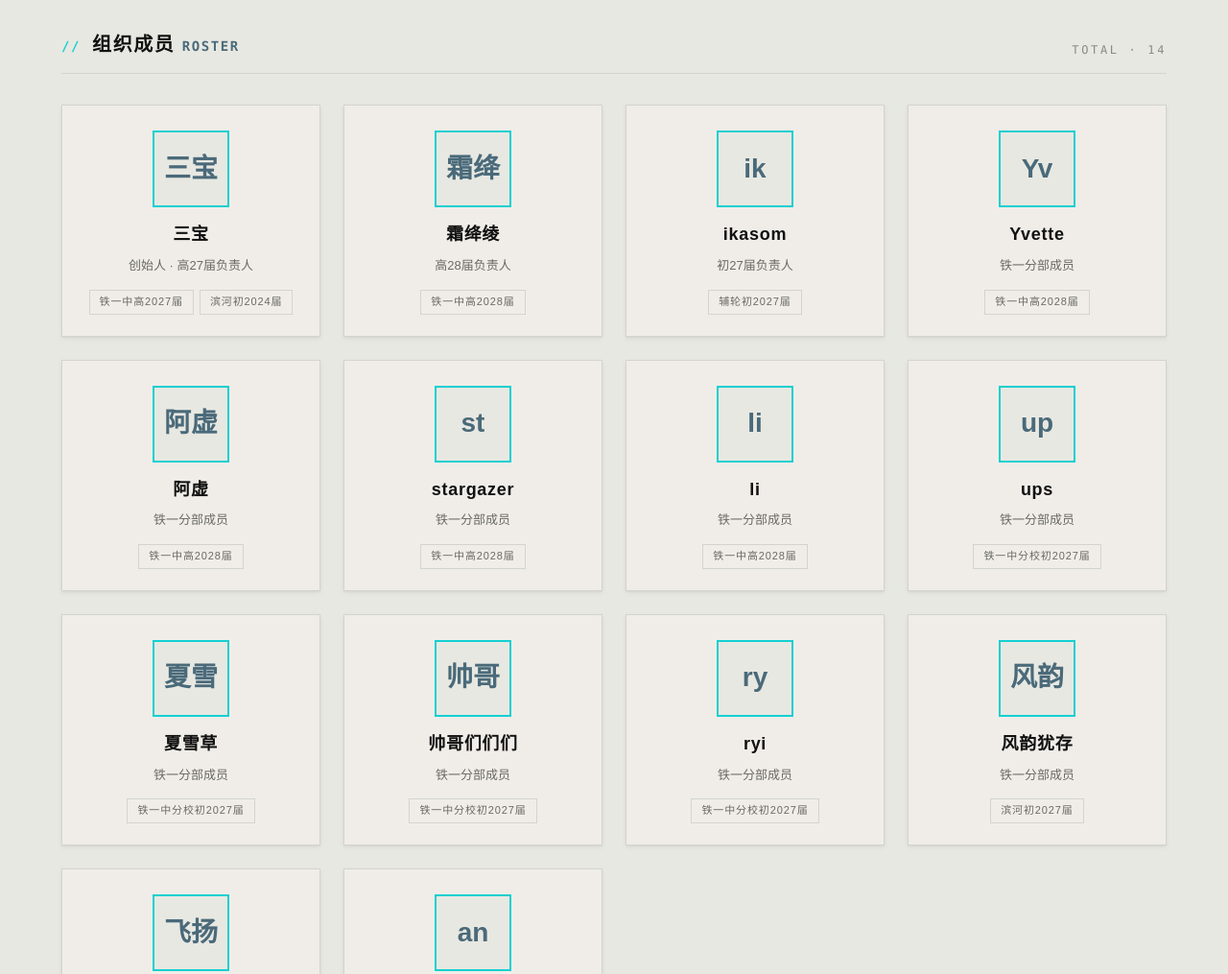
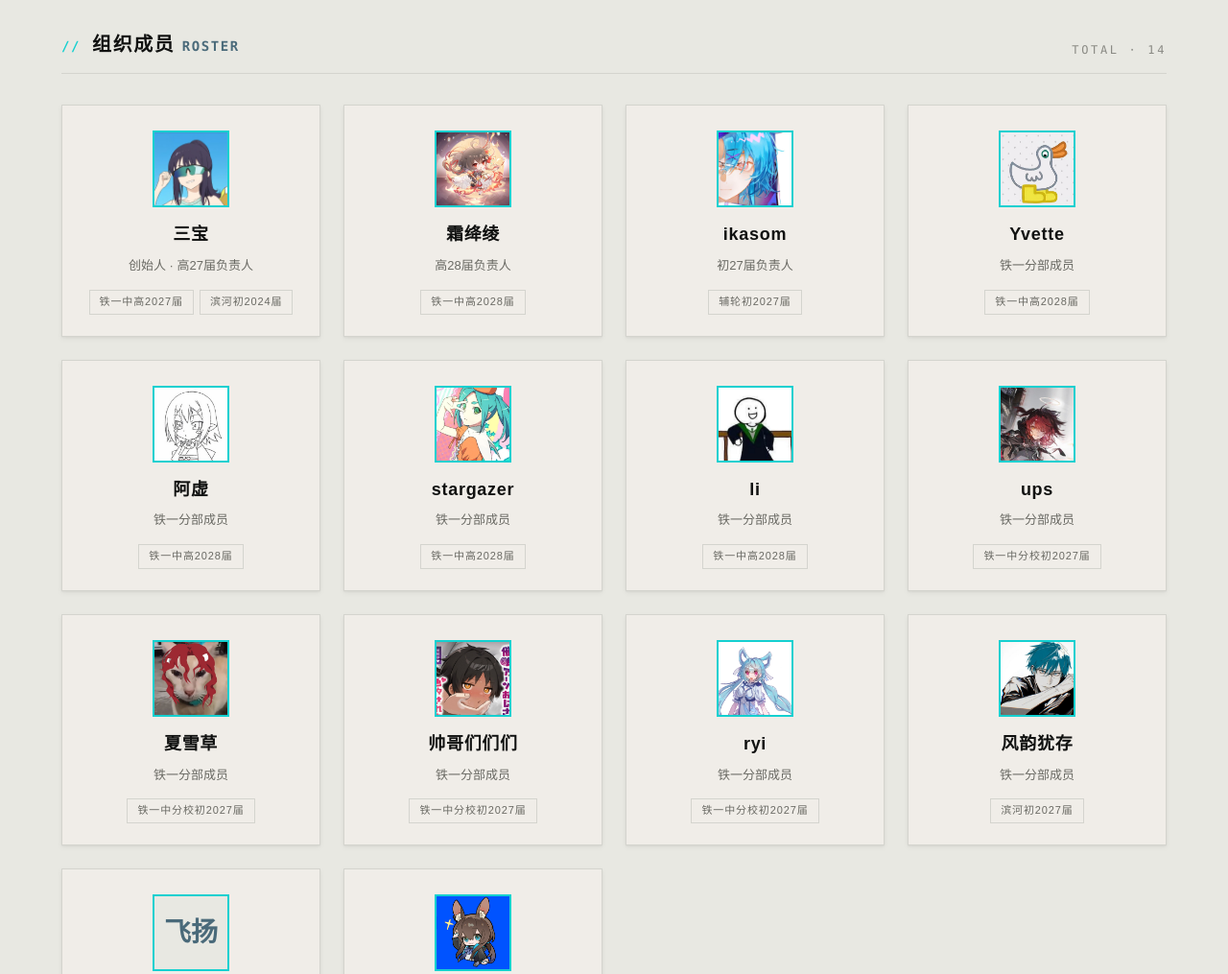
Before and after one commit to sanbaodaren/hongshan-site, a plain HTML site: page members.html in a window 1280 px wide. Shown: the part 340-1355 px from the top of the page at 96% size. Drawn offline with Linux system fonts and the light colour scheme.

Commit message:
成员资料：接入13位成员真实头像照片，弹窗同步显示
Co-Authored-By: Claude Fable 5 <noreply@anthropic.com>

```diff
--- a/css/style.css
+++ b/css/style.css
@@ -369,7 +369,9 @@ button { font-family: inherit; cursor: pointer; }
   background: var(--bg); color: var(--steel);
   display: flex; align-items: center; justify-content: center;
   font-size: 28px; font-weight: 600; margin-bottom: 6px;
+  overflow: hidden;
 }
+.m-avatar img { width: 100%; height: 100%; object-fit: cover; display: block; }
 .m-name { font-size: 18px; font-weight: 600; letter-spacing: .04em; }
 .m-role { font-size: 13px; color: var(--muted); }
 .m-tags { display: flex; flex-wrap: wrap; gap: 6px; justify-content: center; margin-top: 6px; }
--- a/js/main.js
+++ b/js/main.js
@@ -253,7 +253,13 @@
     document.querySelectorAll('.member-card').forEach(function (card) {
       card.addEventListener('click', function () {
         modal.querySelector('.m-name').textContent = card.getAttribute('data-name');
-        modal.querySelector('.m-avatar').textContent = card.getAttribute('data-name').slice(0, 2);
+        var modalAv = modal.querySelector('.m-avatar');
+        var avatarSrc = card.getAttribute('data-avatar');
+        if (avatarSrc) {
+          modalAv.innerHTML = '<img src="' + avatarSrc + '" alt="' + card.getAttribute('data-name') + '">';
+        } else {
+          modalAv.textContent = card.getAttribute('data-name').slice(0, 2);
+        }
         modal.querySelector('.m-role').textContent = card.getAttribute('data-role');
         modal.querySelector('.m-bio').textContent = card.getAttribute('data-bio');
         var tags = (card.getAttribute('data-tags') || '').split(',');
--- a/members.html
+++ b/members.html
@@ -41,10 +41,11 @@
 
           <article class="member-card"
                    data-name="三宝"
+                   data-avatar="assets/members/三宝.jpg"
                    data-role="创始人 · 高27届负责人"
                    data-bio="西安市铁一中学 高2027届；西安滨河学校 初2024届。宏山科学院铁一分部创始人，兼任高27届负责人。"
                    data-tags="创始人,高2027届,初2024届">
-            <div class="m-avatar">三宝</div>
+            <div class="m-avatar"><img src="assets/members/三宝.jpg" alt="三宝"></div>
             <h3 class="m-name">三宝</h3>
             <p class="m-role">创始人 · 高27届负责人</p>
             <div class="m-tags"><span class="tag">铁一中高2027届</span><span class="tag">滨河初2024届</span></div>
@@ -52,10 +53,11 @@
 
           <article class="member-card"
                    data-name="霜绛绫"
+                   data-avatar="assets/members/霜绛绫.jpg"
                    data-role="高28届负责人"
                    data-bio="西安市铁一中学 高2028届。宏山科学院铁一分部高28届负责人。"
                    data-tags="高28届负责人,高2028届">
-            <div class="m-avatar">霜绛</div>
+            <div class="m-avatar"><img src="assets/members/霜绛绫.jpg" alt="霜绛绫"></div>
             <h3 class="m-name">霜绛绫</h3>
             <p class="m-role">高28届负责人</p>
             <div class="m-tags"><span class="tag">铁一中高2028届</span></div>
@@ -63,10 +65,11 @@
 
           <article class="member-card"
                    data-name="ikasom"
+                   data-avatar="assets/members/ikasom.jpg"
                    data-role="初27届负责人"
                    data-bio="辅轮初2027届。宏山科学院铁一分部初27届负责人。"
                    data-tags="初27届负责人,初2027届">
-            <div class="m-avatar">ik</div>
+            <div class="m-avatar"><img src="assets/members/ikasom.jpg" alt="ikasom"></div>
             <h3 class="m-name">ikasom</h3>
             <p class="m-role">初27届负责人</p>
             <div class="m-tags"><span class="tag">辅轮初2027届</span></div>
@@ -74,10 +77,11 @@
 
           <article class="member-card"
                    data-name="Yvette"
+                   data-avatar="assets/members/Yvette.jpg"
                    data-role="铁一分部成员"
                    data-bio="西安市铁一中学 高2028届。宏山科学院铁一分部成员。"
                    data-tags="成员,高2028届">
-            <div class="m-avatar">Yv</div>
+            <div class="m-avatar"><img src="assets/members/Yvette.jpg" alt="Yvette"></div>
             <h3 class="m-name">Yvette</h3>
             <p class="m-role">铁一分部成员</p>
             <div class="m-tags"><span class="tag">铁一中高2028届</span></div>
@@ -85,10 +89,11 @@
 
           <article class="member-card"
                    data-name="阿虚"
+                   data-avatar="assets/members/阿虚.jpg"
                    data-role="铁一分部成员"
                    data-bio="西安市铁一中学 高2028届。宏山科学院铁一分部成员。"
                    data-tags="成员,高2028届">
-            <div class="m-avatar">阿虚</div>
+            <div class="m-avatar"><img src="assets/members/阿虚.jpg" alt="阿虚"></div>
             <h3 class="m-name">阿虚</h3>
             <p class="m-role">铁一分部成员</p>
             <div class="m-tags"><span class="tag">铁一中高2028届</span></div>
@@ -96,10 +101,11 @@
 
           <article class="member-card"
                    data-name="stargazer"
+                   data-avatar="assets/members/stargazer.jpg"
                    data-role="铁一分部成员"
                    data-bio="西安市铁一中学 高2028届。宏山科学院铁一分部成员。"
                    data-tags="成员,高2028届">
-            <div class="m-avatar">st</div>
+            <div class="m-avatar"><img src="assets/members/stargazer.jpg" alt="stargazer"></div>
             <h3 class="m-name">stargazer</h3>
             <p class="m-role">铁一分部成员</p>
             <div class="m-tags"><span class="tag">铁一中高2028届</span></div>
@@ -107,10 +113,11 @@
 
           <article class="member-card"
                    data-name="li"
+                   data-avatar="assets/members/li.jpg"
                    data-role="铁一分部成员"
                    data-bio="西安市铁一中学 高2028届。宏山科学院铁一分部成员。"
                    data-tags="成员,高2028届">
-            <div class="m-avatar">li</div>
+            <div class="m-avatar"><img src="assets/members/li.jpg" alt="li"></div>
             <h3 class="m-name">li</h3>
             <p class="m-role">铁一分部成员</p>
             <div class="m-tags"><span class="tag">铁一中高2028届</span></div>
@@ -118,10 +125,11 @@
 
           <article class="member-card"
                    data-name="ups"
+                   data-avatar="assets/members/ups.jpg"
                    data-role="铁一分部成员"
                    data-bio="西安铁一中分校 初2027届。宏山科学院铁一分部成员。"
                    data-tags="成员,初2027届">
-            <div class="m-avatar">up</div>
+            <div class="m-avatar"><img src="assets/members/ups.jpg" alt="ups"></div>
             <h3 class="m-name">ups</h3>
             <p class="m-role">铁一分部成员</p>
             <div class="m-tags"><span class="tag">铁一中分校初2027届</span></div>
@@ -129,10 +137,11 @@
 
           <article class="member-card"
                    data-name="夏雪草"
+                   data-avatar="assets/members/夏雪草.jpg"
                    data-role="铁一分部成员"
                    data-bio="西安铁一中分校 初2027届。宏山科学院铁一分部成员。"
                    data-tags="成员,初2027届">
-            <div class="m-avatar">夏雪</div>
+            <div class="m-avatar"><img src="assets/members/夏雪草.jpg" alt="夏雪草"></div>
             <h3 class="m-name">夏雪草</h3>
             <p class="m-role">铁一分部成员</p>
             <div class="m-tags"><span class="tag">铁一中分校初2027届</span></div>
@@ -140,10 +149,11 @@
 
           <article class="member-card"
                    data-name="帅哥们们们"
+                   data-avatar="assets/members/帅哥们们们.jpg"
                    data-role="铁一分部成员"
                    data-bio="西安铁一中分校 初2027届。宏山科学院铁一分部成员。"
                    data-tags="成员,初2027届">
-            <div class="m-avatar">帅哥</div>
+            <div class="m-avatar"><img src="assets/members/帅哥们们们.jpg" alt="帅哥们们们"></div>
             <h3 class="m-name">帅哥们们们</h3>
             <p class="m-role">铁一分部成员</p>
             <div class="m-tags"><span class="tag">铁一中分校初2027届</span></div>
@@ -151,10 +161,11 @@
 
           <article class="member-card"
                    data-name="ryi"
+                   data-avatar="assets/members/ryi.jpg"
                    data-role="铁一分部成员"
                    data-bio="西安铁一中分校 初2027届。宏山科学院铁一分部成员。"
                    data-tags="成员,初2027届">
-            <div class="m-avatar">ry</div>
+            <div class="m-avatar"><img src="assets/members/ryi.jpg" alt="ryi"></div>
             <h3 class="m-name">ryi</h3>
             <p class="m-role">铁一分部成员</p>
             <div class="m-tags"><span class="tag">铁一中分校初2027届</span></div>
@@ -162,10 +173,11 @@
 
           <article class="member-card"
                    data-name="风韵犹存"
+                   data-avatar="assets/members/风韵犹存.jpg"
                    data-role="铁一分部成员"
                    data-bio="西安滨河学校 初2027届。宏山科学院铁一分部成员。"
                    data-tags="成员,初2027届">
-            <div class="m-avatar">风韵</div>
+            <div class="m-avatar"><img src="assets/members/风韵犹存.jpg" alt="风韵犹存"></div>
             <h3 class="m-name">风韵犹存</h3>
             <p class="m-role">铁一分部成员</p>
             <div class="m-tags"><span class="tag">滨河初2027届</span></div>
@@ -184,10 +196,11 @@
 
           <article class="member-card"
                    data-name="anon"
+                   data-avatar="assets/members/anon.png"
                    data-role="铁一分部成员"
                    data-bio="西安市铁一中学 高2028届。宏山科学院铁一分部成员。"
                    data-tags="成员,高2028届">
-            <div class="m-avatar">an</div>
+            <div class="m-avatar"><img src="assets/members/anon.png" alt="anon"></div>
             <h3 class="m-name">anon</h3>
             <p class="m-role">铁一分部成员</p>
             <div class="m-tags"><span class="tag">铁一中高2028届</span></div>
@@ -203,7 +216,7 @@
 
   </main>
 
-  <!-- 成员详情弹窗（结构保留） -->
+  <!-- 成员详情弹窗 -->
   <div class="modal" id="memberModal" role="dialog" aria-modal="true" aria-label="成员详情">
     <div class="modal-panel">
       <button class="modal-close" aria-label="关闭">✕</button>
@@ -216,7 +229,7 @@
         </div>
       </div>
       <div class="modal-body">
-        <h4>个人简介</h4>
+        <h4>学历与简介</h4>
         <p class="m-bio"></p>
         <h4>所属分组</h4>
         <p class="m-groups">铁一分部 · 学习组织</p>
```
Also changed, not shown: assets/members/Yvette.jpg (renamed from 头像/YVette.jpg), assets/members/anon.png (renamed from 头像/anon.png), assets/members/ikasom.jpg (renamed from 头像/ikasom.jpg), assets/members/li.jpg (renamed from 头像/li.jpg), assets/members/ryi.jpg (renamed from 头像/ryi.jpg), assets/members/stargazer.jpg (renamed from 头像/stargazer.jpg), assets/members/ups.jpg (renamed from 头像/ups.jpg), assets/members/三宝.jpg (renamed from 头像/三宝.jpg), assets/members/夏雪草.jpg (renamed from 头像/夏雪草.jpg), assets/members/帅哥们们们.jpg (renamed from 头像/帅哥们们们.jpg), assets/members/阿虚.jpg (renamed from 头像/阿虚.jpg), assets/members/霜绛绫.jpg (renamed from 头像/霜绛绫.jpg), assets/members/风韵犹存.jpg (renamed from 头像/风韵犹存.jpg), 1 other file.
